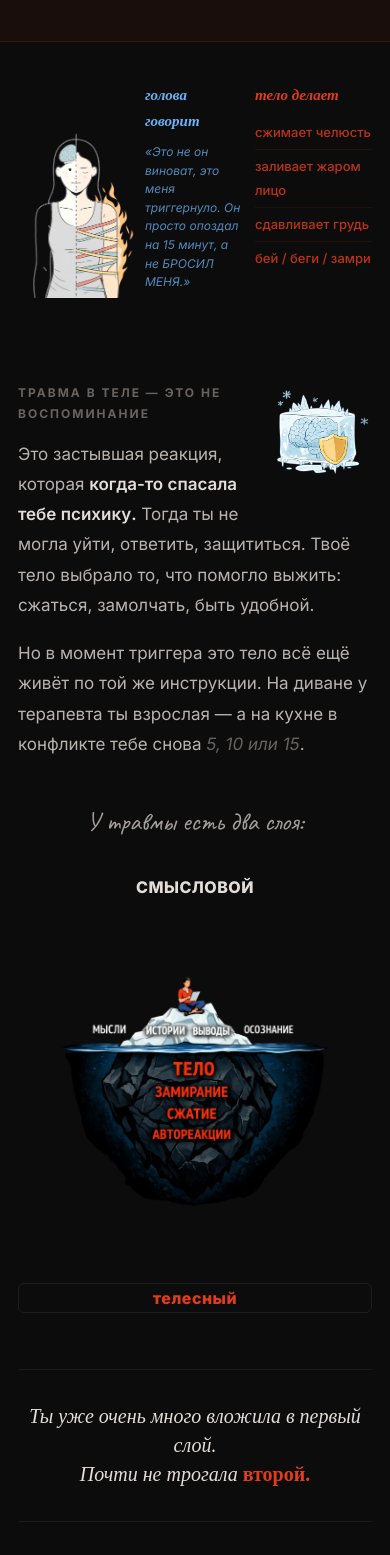
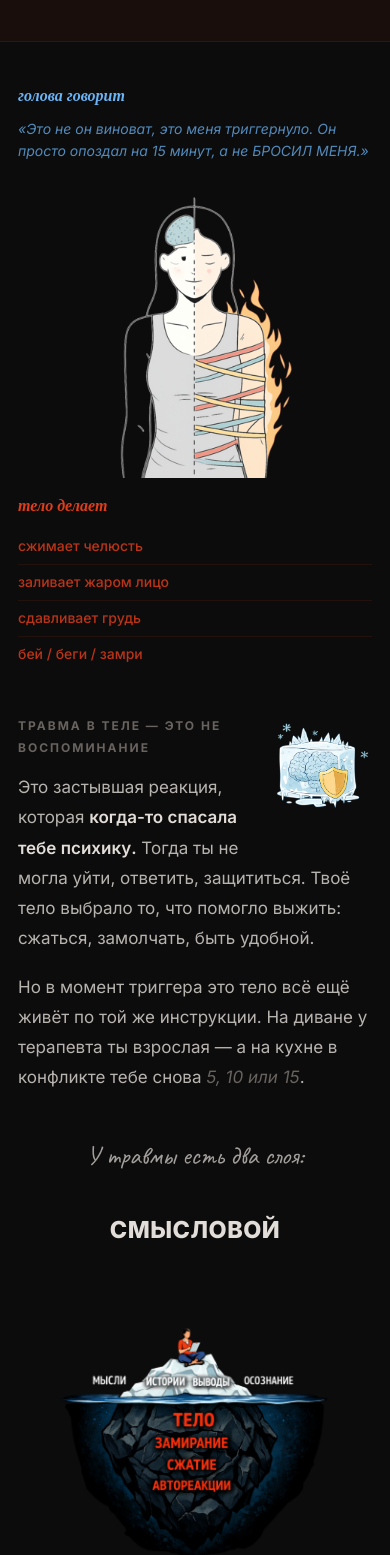
Before and after one commit to Daryahenna/nastya-lm, a plain HTML site: page index.html in a window 390 px wide. Shown: the part 3565-5120 px from the top of the page. Drawn offline with Linux system fonts and the light colour scheme; a web font is replaced by a local one.

Commit message:
mobile: vertical stack for split-illus, fix acc border on il-word, bigger iceberg labels

```diff
--- a/index.html
+++ b/index.html
@@ -784,7 +784,7 @@ figure.float-r img,figure.float-l img{
   font-size:clamp(16px,2.2vw,20px);font-weight:800;
   letter-spacing:.5px;color:var(--text);
 }
-.il-word.acc{color:var(--accent)}
+.il-word.acc{color:var(--accent);border:none;border-radius:0;margin:0;overflow:visible;display:inline}
 .il-dash{color:var(--muted);font-weight:400}
 .il-sub{
   font-size:11px;letter-spacing:1.5px;text-transform:uppercase;
@@ -804,16 +804,22 @@ figure.float-r img,figure.float-l img{
   .versus{grid-template-columns:1fr;gap:24px 0}
   .versus-divider{display:none}
 
-  /* split-illus (голова/тело, мозг/тело): сжатая 3-колонка, текст по бокам */
-  .split-illus{grid-template-columns:1fr 100px 1fr;gap:0 10px}
-  .si-tag-h{font-size:15px;margin-bottom:8px}
-  .si-text{font-size:12px;line-height:1.55}
-  .si-list li{font-size:13px;padding:5px 0}
+  /* split-illus (голова/тело): текст → картинка → текст (стек) */
+  .split-illus{grid-template-columns:1fr;gap:14px 0}
+  .split-illus .si-head{order:0}
+  .split-illus .si-img{order:1;max-width:200px;margin:0 auto}
+  .split-illus .si-body{order:2}
+  .si-tag-h{font-size:16px;margin-bottom:8px}
+  .si-text{font-size:14px;line-height:1.6}
+  .si-list li{font-size:14px;padding:5px 0}
 
-  /* sw-wrap (мозг+тело): сжатая 3-колонка */
-  .sw-wrap .split-illus{grid-template-columns:1fr 90px 1fr;gap:0 8px}
-  .sw-wrap p.sw-main{font-size:15px}
-  .sw-wrap p.sw-sub{font-size:11px}
+  /* sw-wrap (мозг+тело): текст → картинка → текст (стек) */
+  .sw-wrap .split-illus{grid-template-columns:1fr;gap:12px 0}
+  .sw-wrap .si-head{order:0}
+  .sw-wrap .si-img{order:1;max-width:160px;margin:0 auto}
+  .sw-wrap .si-body{order:2}
+  .sw-wrap p.sw-main{font-size:17px}
+  .sw-wrap p.sw-sub{font-size:12px}
 
   .wrap{padding:0 18px 80px}
   .moment{margin:40px -18px;padding:44px 18px}
@@ -836,12 +842,13 @@ figure.float-r img,figure.float-l img{
   figure.float-r{float:none;width:140px;margin:20px auto;display:block}
   figure.float-l{float:right;width:100px;margin:4px 0 16px 16px}
 
-  /* айсберг: СМЫСЛОВОЙ → картинка → телесный (вертикально) */
+  /* айсберг: СМЫСЛОВОЙ → картинка → телесный, метки крупнее */
   .iceberg-grid{display:flex;flex-direction:column}
   .iceberg-left{display:contents}
-  .il-above{order:0;text-align:center;padding:8px 0}
+  .il-above{order:0;text-align:center;padding:10px 0}
   .iceberg-right{order:1}
-  .il-below{order:2;text-align:center;padding:8px 0}
+  .il-below{order:2;text-align:center;padding:10px 0}
+  .il-word{font-size:clamp(22px,6vw,28px)}
 }
 </style>
 </head>
```
